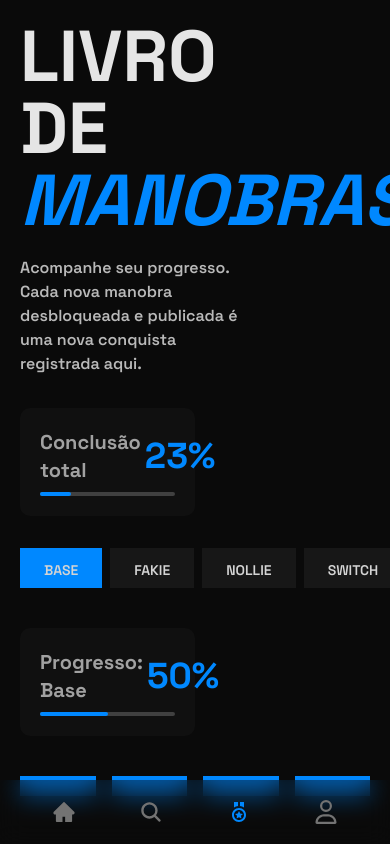
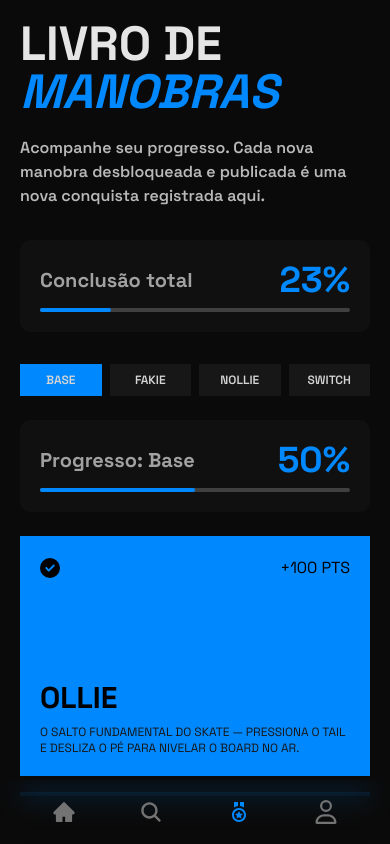
Before and after one commit to GabrielMoraisSL/live-flip, a Next.js app: page /conquistas in a window 390 px wide. Built offline with nearby package versions, Linux system fonts and the light colour scheme.

Commit message:
style(achieviments): ajustar classes CSS para responsividade e estilo geral dos componentes

```diff
--- a/app/(authenticated)/conquistas/page.tsx
+++ b/app/(authenticated)/conquistas/page.tsx
@@ -3,9 +3,9 @@ import { ProgressInfo, TricksList } from '@/features/achieviments/components';
 
 export default function Achieviments() {
   return (
-    <Column className='text-neutral-200 gap-8 p-5 sm:p-10 w-full max-lg:pb-10 overflow-auto'>
-      <Column className='gap-5 w-2/3'>
-        <h2 className='font-bold text-7xl uppercase'>
+    <Column className='text-neutral-200 gap-8 p-5 sm:p-10 w-full max-lg:pb-10 overflow-auto outline-none'>
+      <Column className='gap-5 sm:w-2/3'>
+        <h2 className='font-bold text-5xl sm:text-7xl uppercase'>
           Livro de <br />
           <span className='text-brand-primary italic'>Manobras</span>
         </h2>
--- a/app/(authenticated)/perfil/page.tsx
+++ b/app/(authenticated)/perfil/page.tsx
@@ -13,7 +13,7 @@ export default function Profile() {
   } = USER_MOCK;
 
   return (
-    <Column className='font-bold 2xl:flex-row gap-10 p-5 sm:p-10 2xl:p-0 2xl:m-10 w-full lg:pb-10 overflow-auto'>
+    <Column className='font-bold 2xl:flex-row gap-10 p-5 sm:p-10 2xl:p-0 2xl:m-10 w-full lg:pb-10 overflow-auto outline-none'>
       <Column className='gap-6 w-full'>
         <PersonalData {...{ username, name, location, instance, photoUrl }} />
         <KPIs {...kpis} lastUnLockedTrick={lastUnLockedTrick} />
--- a/features/achieviments/components/progress-info.component.tsx
+++ b/features/achieviments/components/progress-info.component.tsx
@@ -13,7 +13,7 @@ export const ProgressInfo = () => {
   const percentageByTotals = calculatePercentage(totalUnlockeds, total);
 
   return (
-    <Column className='w-1/2 gap-2 bg-neutral-900/50 p-5 rounded-lg'>
+    <Column className='sm:w-1/2 gap-2 bg-neutral-900/50 p-5 rounded-lg'>
       <Row className='justify-between w-full font-bold'>
         <p className='text-xl text-neutral-400'>
           Conclusão total
--- a/features/achieviments/components/trick-card.component.tsx
+++ b/features/achieviments/components/trick-card.component.tsx
@@ -28,7 +28,7 @@ export const TrickCard = ({
       </Row>
       <Row className='justify-between w-full'>
         <Column className='gap-2'>
-          <p className='text-3xl font-bold break-all'>{name}</p>
+          <p className='text-3xl font-bold'>{name} </p>
           <p className={cn('text-xs text-gray-300', isUnlocked && 'text-neutral-900')}>{description}</p>
         </Column>
       </Row>
--- a/features/achieviments/components/tricks-list.component.tsx
+++ b/features/achieviments/components/tricks-list.component.tsx
@@ -12,10 +12,10 @@ export const TricksList = () => {
     states: { data, activeTab },
     handlers: { setActiveTab },
   } = useTricksByInstance();
-
+  111;
   return (
-    <Column className='gap-10'>
-      <Row className='gap-2'>
+    <Column className='gap-6 sm:gap-10'>
+      <Row className='max-sm:grid grid-cols-4 gap-2'>
         {Object.values(ValuesEnums.Instances).map((instance) => {
           const isActive = activeTab === instance;
           return (
@@ -27,24 +27,26 @@ export const TricksList = () => {
                 setActiveTab(instance);
               }}
               className={cn(
-                'flex items-center px-6 py-2 cursor-pointer bg-neutral-900 text-sm font-semibold text-neutral-300 uppercase',
+                'flex items-center text-center max-sm:text-xs sm:px-6 py-2 cursor-pointer bg-neutral-900 text-sm font-semibold text-neutral-300 uppercase',
                 isActive && 'bg-brand-primary cursor-default',
               )}
             >
-              <span className='pt-1'>{InstancesLabelsMapper[instance]}</span>
+              <span className='mx-auto'>{InstancesLabelsMapper[instance]}</span>
             </button>
           );
         })}
       </Row>
-      <Column className='w-1/2 gap-2 bg-neutral-900/50 p-5 rounded-lg'>
+      <Column className='lg:w-1/2 gap-2 bg-neutral-900/50 p-5 rounded-lg'>
         <Row className='justify-between w-full font-bold'>
-          <p className='text-xl text-neutral-400 capitalize'>Progresso: {activeTab}</p>
+          <p className='text-xl text-neutral-400 capitalize'>
+            Progresso: {activeTab}
+          </p>
           <h3 className='text-4xl text-brand-primary'>{data?.percentage}%</h3>
         </Row>
         <ProgressBar percent={data?.percentage} />
       </Column>
       <LoadingWrapper isLoading={false}>
-        <div className='grid grid-cols-4 gap-4'>
+        <div className='grid sm:grid-cols-2 lg:grid-cols-4 gap-4'>
           {data?.tricks.map((trick) => (
             <TrickCard key={trick.id} {...trick} />
           ))}
```
